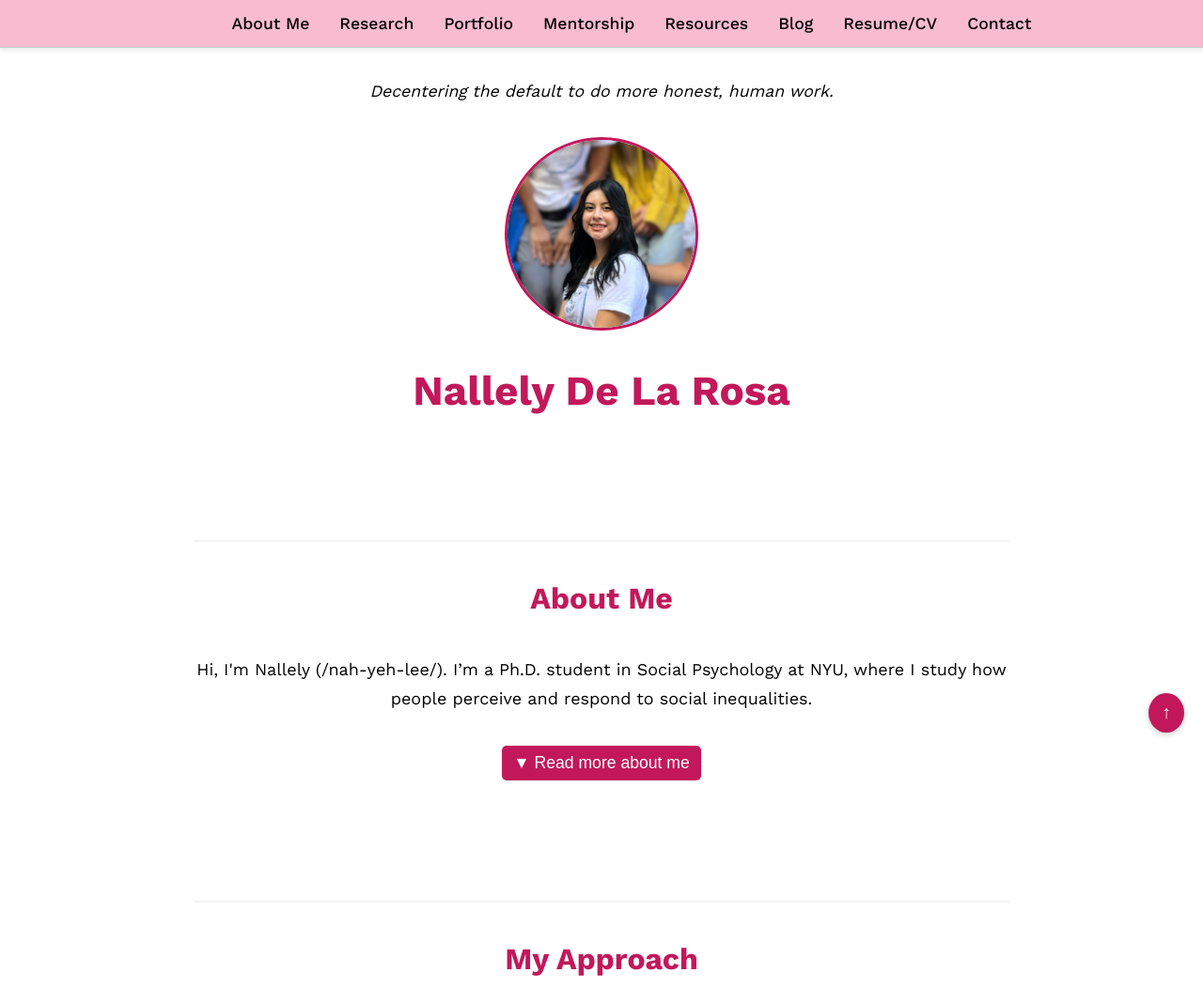
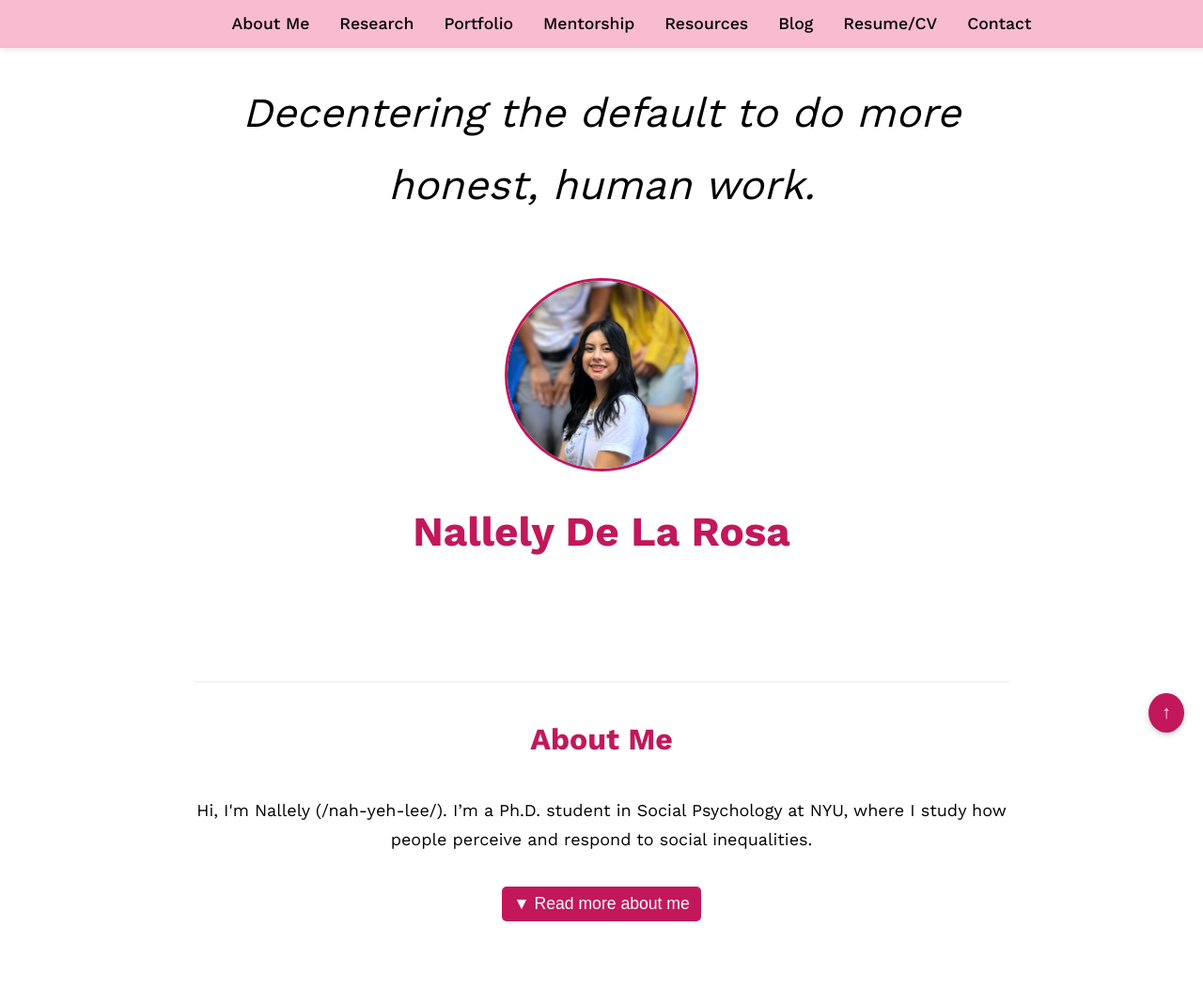
Before and after one commit to nallelydelarosa/nallelydelarosa.github.io, a plain HTML site: page index.html in a window 1280 px wide. Shown: the top 1052 px of the page at 94% size. Drawn offline with nearby package versions, Linux system fonts and the light colour scheme.

Commit message:
Update index.html

```diff
--- a/index.html
+++ b/index.html
@@ -108,7 +108,7 @@ nav a.active {
 
 
 .tagline-sub {
-  font-size: 1.1rem;
+  font-size: 2.75rem;
   font-style: italic;
   margin-top: 0.5rem;
   color: var(--primary);
```
